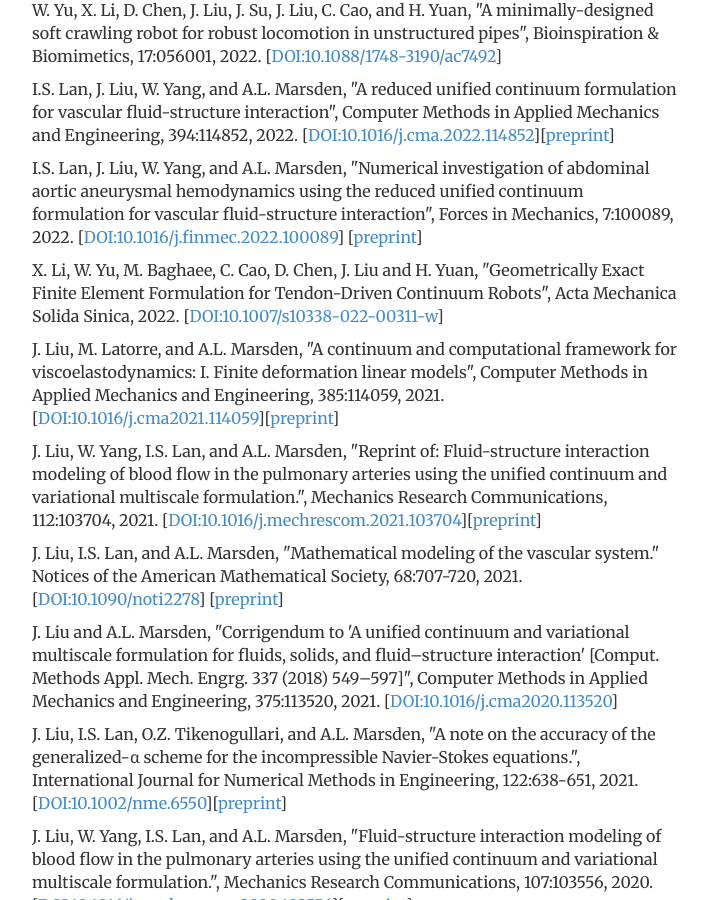
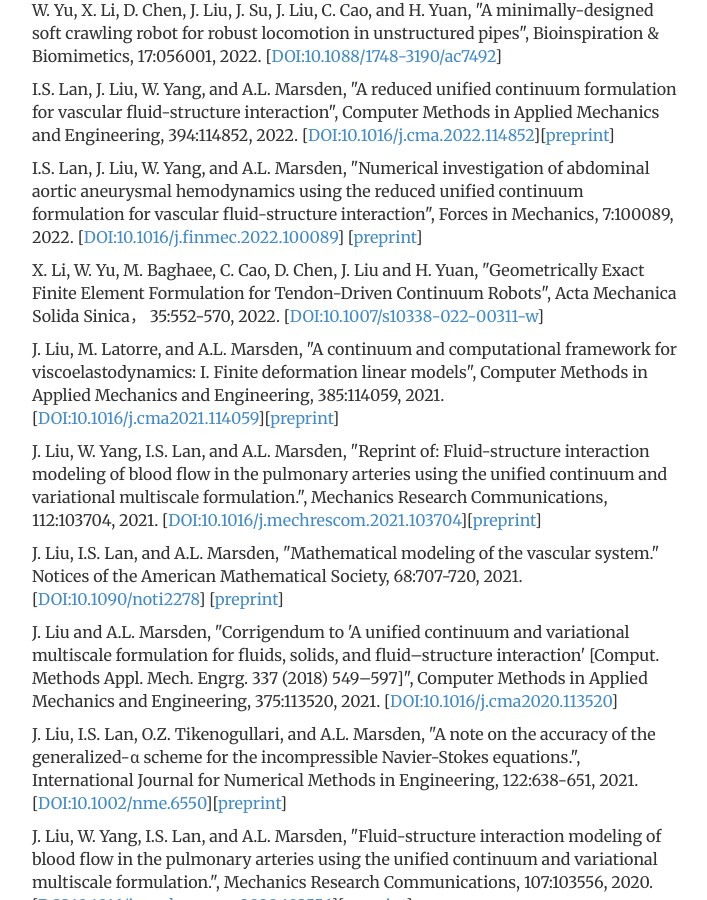
Before and after one commit to ju-liu/ju-liu.github.io, a Jekyll site: the page built from publications/index.html, in a window 1280 px wide and 900 px high, scrolled down 469 px. Shown: the whole window, without its empty margins (284-991 px from the left). Built offline with Jekyll 4.4.1, drawn with Linux system fonts in a browser that asks for light colours; nearby versions of some CDN libraries; library files that are not in the unit come from our copies; comment, search, counter and statistics services are not loaded.

Commit message:
Update index.html

```diff
--- a/publications/index.html
+++ b/publications/index.html
@@ -32,7 +32,7 @@ description: Current Publications for Dr. Ju Liu
   formulation for vascular fluid-structure interaction", Forces in Mechanics,
   7:100089, 2022. [<a href="https://doi.org/10.1016/j.finmec.2022.100089">DOI:10.1016/j.finmec.2022.100089</a>] [<a href="https://arxiv.org/abs/2201.04016">preprint</a>]</p>
 
-  <p>X. Li, W. Yu, M. Baghaee, C. Cao, D. Chen, J. Liu and H. Yuan, "Geometrically Exact Finite Element Formulation for Tendon-Driven Continuum Robots", Acta Mechanica Solida Sinica, 2022. [<a href="https://doi.org/10.1007/s10338-022-00311-w">DOI:10.1007/s10338-022-00311-w</a>]</p>
+  <p>X. Li, W. Yu, M. Baghaee, C. Cao, D. Chen, J. Liu and H. Yuan, "Geometrically Exact Finite Element Formulation for Tendon-Driven Continuum Robots", Acta Mechanica Solida Sinica， 35:552-570, 2022. [<a href="https://doi.org/10.1007/s10338-022-00311-w">DOI:10.1007/s10338-022-00311-w</a>]</p>
 
   <p>J. Liu, M. Latorre, and A.L. Marsden, "A continuum and computational framework for viscoelastodynamics: I. Finite deformation linear models", Computer Methods in Applied Mechanics and Engineering, 385:114059, 2021. [<a href="https://doi.org/10.1016/j.cma.2021.114059">DOI:10.1016/j.cma2021.114059</a>][<a href="https://arxiv.org/abs/2101.10439">preprint</a>]</p>
 
```
